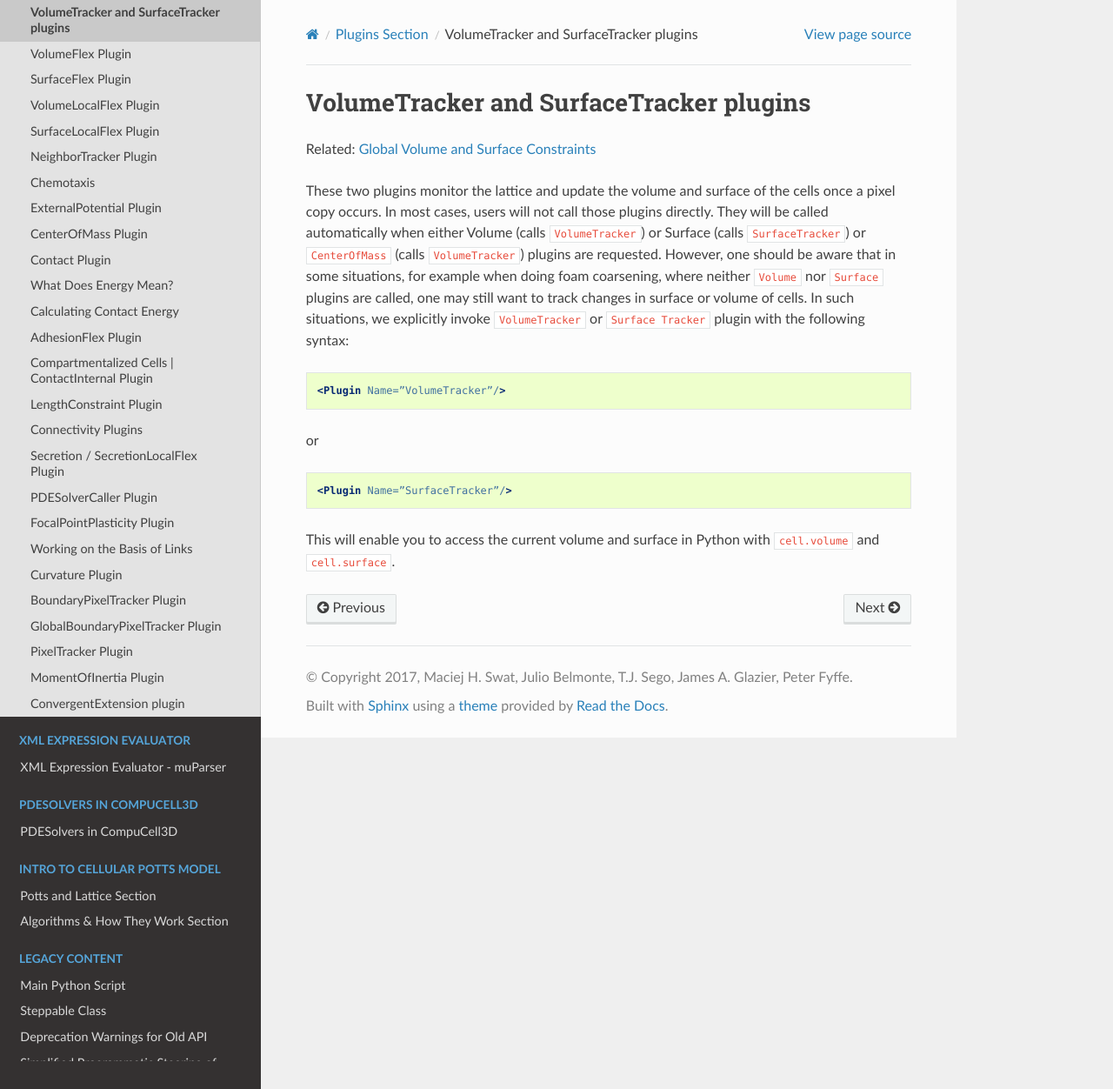
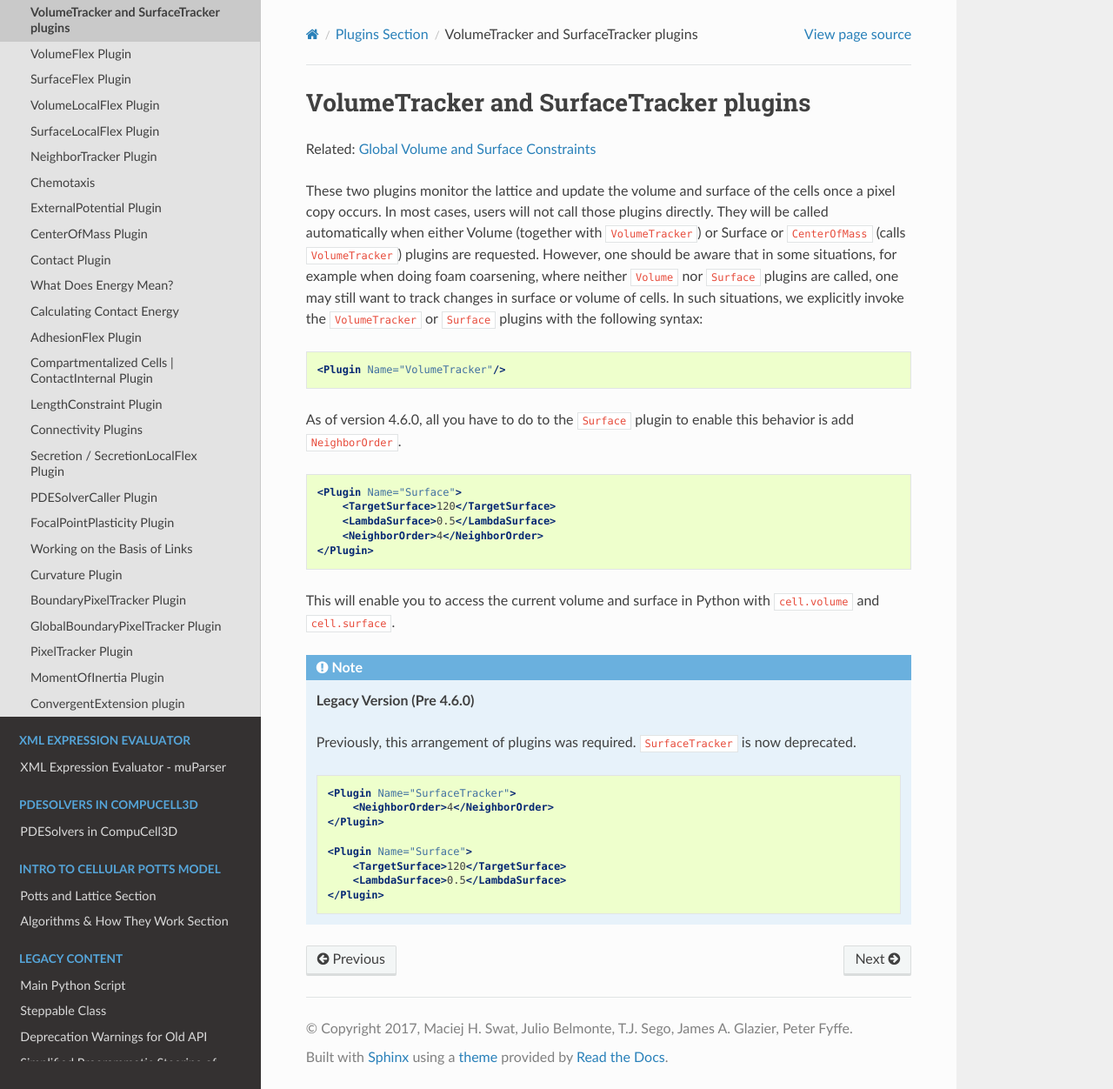
Before and after one commit to CompuCell3D/PythonScriptingManual, a Sphinx documentation site: the page built from docs/volume_and_surface_tracker_plugins.rst, in a window 1280 px wide and 1252 px high. Shown: the whole window at 87% size. Built offline with Sphinx 7.4.7 and the Read the Docs theme 2.0.0, drawn with Linux system fonts in a browser that asks for light colours; pages that are not in the unit, such as notebooks, are missing from menus.

Commit message:
Deprecated SurfaceTracker

```diff
--- a/docs/appendix_a.rst
+++ b/docs/appendix_a.rst
@@ -102,7 +102,7 @@ attributes that should not be copied
 
 ``clone_parent_cluster_2_child_cluster`` - used in mitosis with compartmentalized
 cells. Copies all attributes from cell in a parent cluster to
-corresponging cell in the child cluster
+corresponding cell in the child cluster
 
 ``cluster_list`` - Python-iterable list of clusters. Obsolete
 
--- a/docs/appendix_b.rst
+++ b/docs/appendix_b.rst
@@ -59,8 +59,7 @@ Volume Plugin
 
 ``subtype`` - currently unused
 
-``surface`` - instantaneous cell surface. Needs Surface or SurfaceTracker
-plugin
+``surface`` - instantaneous cell surface. Needs Surface plugin
 
 ``targetClusterSurface`` - target value of cluster surface constraint.Needs
 ClusterSurface Plugin
--- a/docs/volume_and_surface_tracker_plugins.rst
+++ b/docs/volume_and_surface_tracker_plugins.rst
@@ -6,22 +6,45 @@ Related: `Global Volume and Surface Constraints <global_volume_and_surface_plugi
 These two plugins monitor the lattice and update the volume and surface of the
 cells once a pixel copy occurs. In most cases, users will not call those
 plugins directly. They will be called automatically when either Volume
-(calls ``VolumeTracker``) or Surface (calls ``SurfaceTracker``) or
+(together with ``VolumeTracker``) or Surface or
 ``CenterOfMass`` (calls ``VolumeTracker``) plugins are requested. However, one
 should be aware that in some situations, for example when doing foam
 coarsening, where neither ``Volume`` nor ``Surface`` plugins are called, one may
 still want to track changes in surface or volume of cells. In such
-situations, we explicitly invoke ``VolumeTracker`` or ``Surface Tracker`` plugin
+situations, we explicitly invoke the ``VolumeTracker`` or ``Surface`` plugins
 with the following syntax:
 
 .. code-block:: xml
 
-    <Plugin Name=”VolumeTracker”/>
+    <Plugin Name="VolumeTracker"/>
 
-or
+As of version 4.6.0, all you have to do to the ``Surface`` plugin
+to enable this behavior is add ``NeighborOrder``.
 
 .. code-block:: xml
 
-    <Plugin Name=”SurfaceTracker”/>
+    <Plugin Name="Surface">
+        <TargetSurface>120</TargetSurface>
+        <LambdaSurface>0.5</LambdaSurface>
+        <NeighborOrder>4</NeighborOrder>
+    </Plugin>
 
 This will enable you to access the current volume and surface in Python with ``cell.volume`` and ``cell.surface``.
+
+.. note::
+
+    **Legacy Version (Pre 4.6.0)**
+
+    Previously, this arrangement of plugins was required.
+    ``SurfaceTracker`` is now deprecated.
+
+    .. code-block:: xml
+
+        <Plugin Name="SurfaceTracker">
+            <NeighborOrder>4</NeighborOrder>
+        </Plugin>
+
+        <Plugin Name="Surface">
+            <TargetSurface>120</TargetSurface>
+            <LambdaSurface>0.5</LambdaSurface>
+        </Plugin>
```
